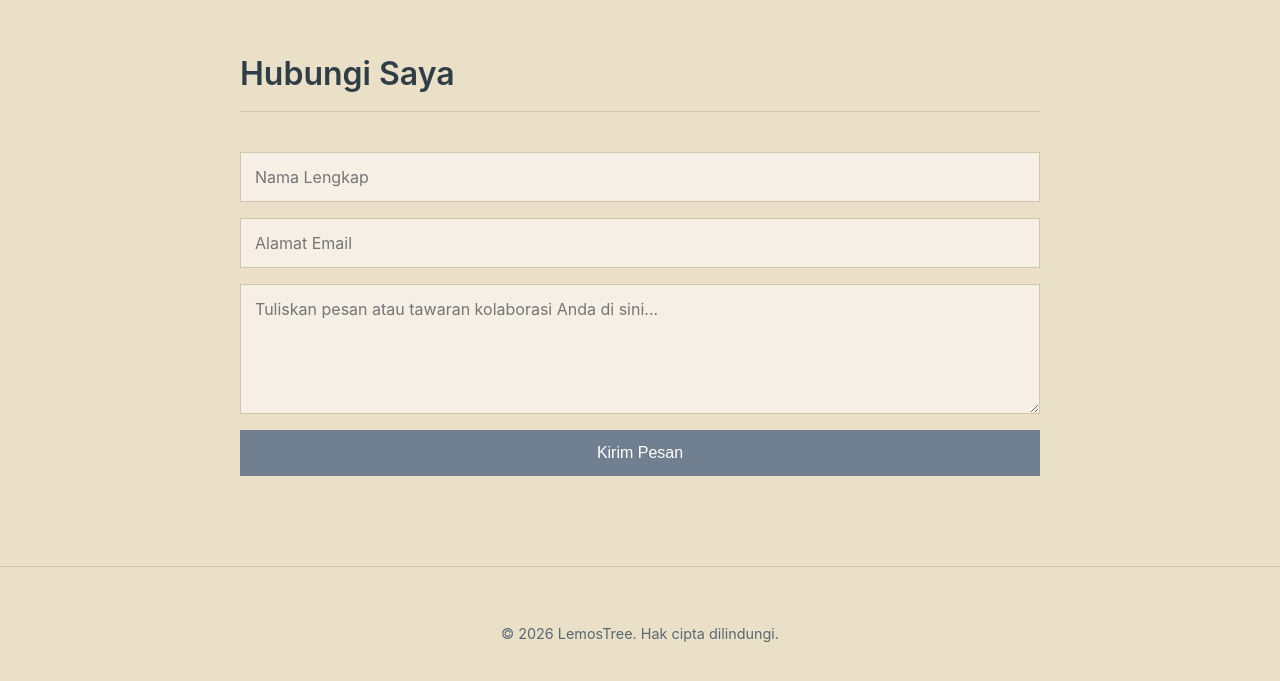
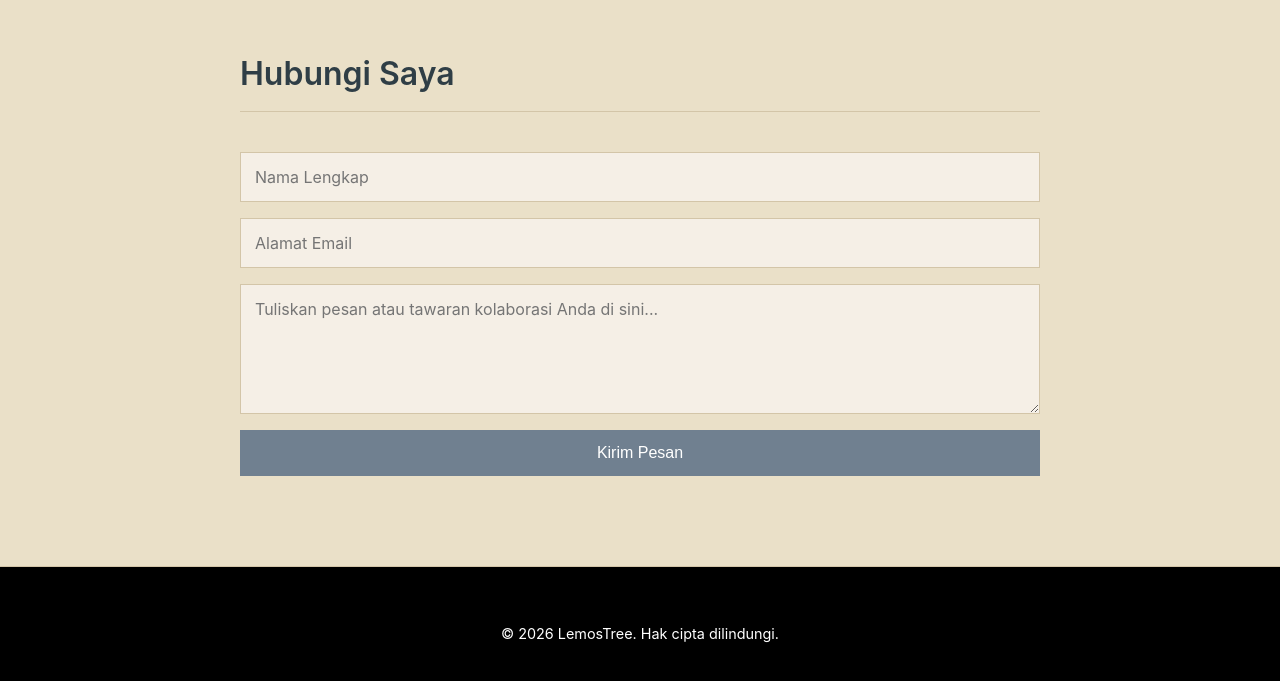
Before and after one commit to lemostree/lemostree.github.io, a plain HTML site: page index.html in a window 1280 px wide. Shown: the part 2289-2970 px from the top of the page. Drawn offline with Linux system fonts and the light colour scheme.

Commit message:
adj footer

```diff
--- a/index.html
+++ b/index.html
@@ -137,7 +137,7 @@
         }
         button:hover { background: var(--accent-hover); }
 
-        footer { text-align: center; padding: 40px 20px; color: var(--text-muted); font-size: 0.9rem; border-top: 1px solid var(--border-color); }
+        footer { text-align: center; padding: 40px 20px; background: #000; color: #fff; font-size: 0.9rem; border-top: 1px solid var(--border-color); }
 
         /* Fade-in Animation Classes */
         .fade-in { opacity: 0; transform: translateY(30px); transition: opacity 0.8s ease-out, transform 0.8s ease-out; }
```
